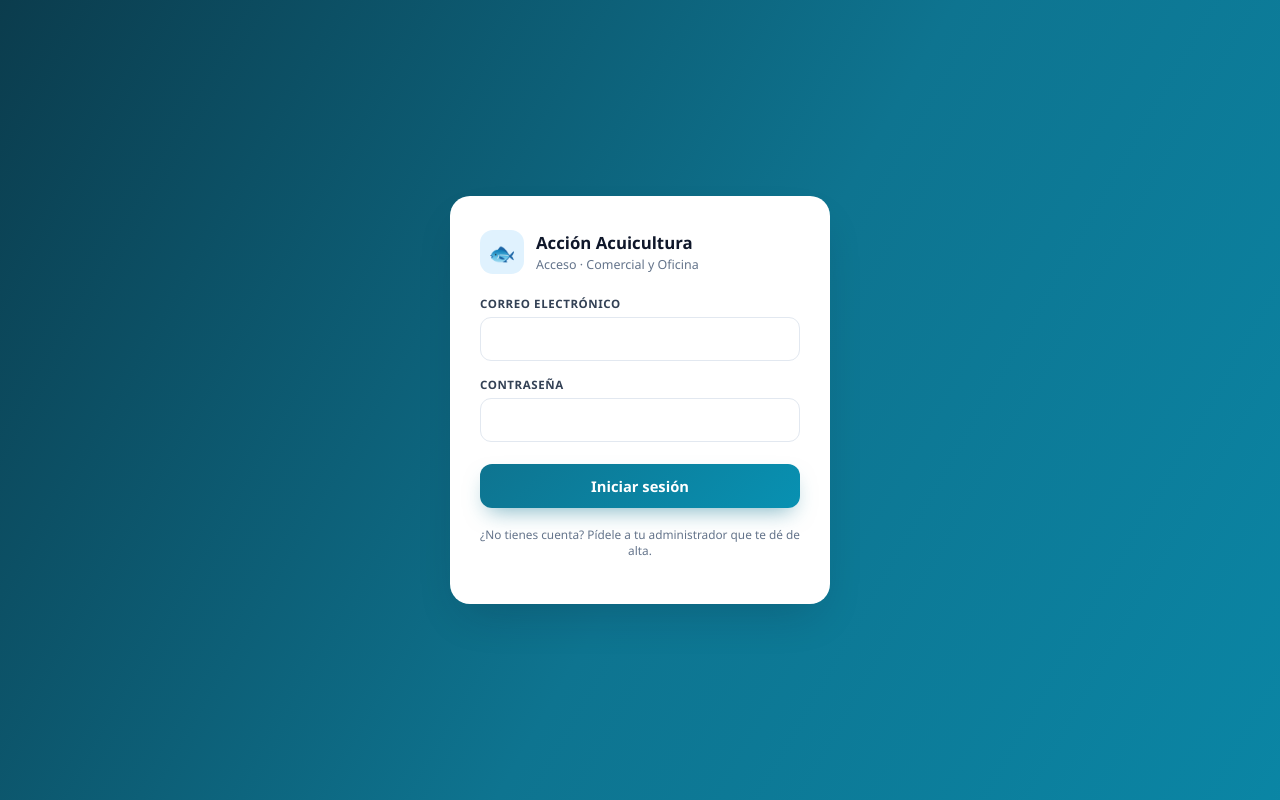
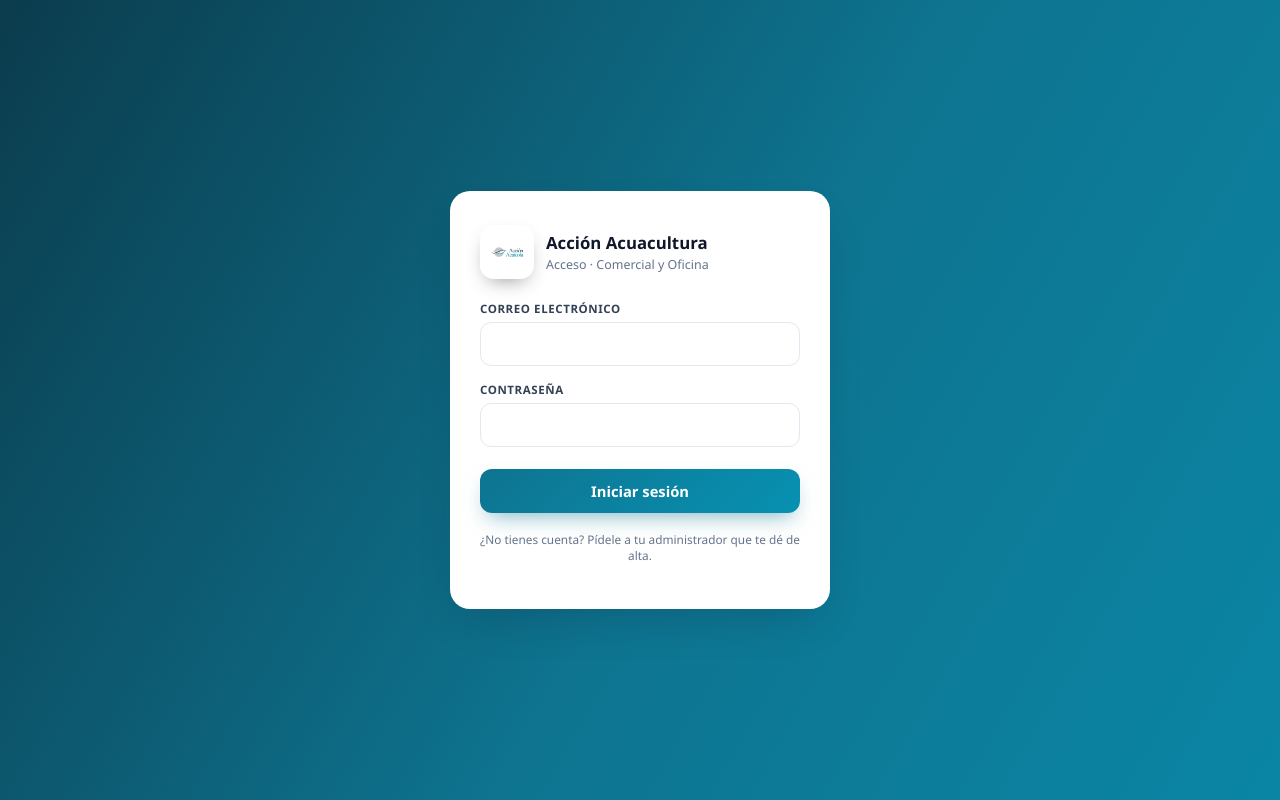
Before and after one commit to quintanamoises764-commits/cuestionario, a website: page login.html in a window 1280 px wide. Drawn offline with nearby package versions, Linux system fonts and the light colour scheme.

Commit message:
Update login.html

```diff
--- a/login.html
+++ b/login.html
@@ -33,9 +33,12 @@
   }
   .brand{display:flex;align-items:center;gap:12px;margin-bottom:22px;}
   .logo{
-    width:44px;height:44px;border-radius:13px;background:var(--primary-light);
-    display:flex;align-items:center;justify-content:center;font-size:1.35rem;flex-shrink:0;
+    width:54px;height:54px;border-radius:14px;background:#fff;
+    display:flex;align-items:center;justify-content:center;
+    padding:7px;flex-shrink:0;
+    box-shadow:0 8px 20px -8px rgba(0,0,0,.45), inset 0 0 0 1px rgba(255,255,255,.7);
   }
+  .logo img{width:100%;height:100%;object-fit:contain;display:block;}
   .brand h1{margin:0;font-size:1.05rem;color:var(--text);}
   .brand p{margin:2px 0 0;font-size:.78rem;color:var(--muted);}
   .field{margin-bottom:16px;display:flex;flex-direction:column;gap:6px;}
@@ -68,9 +71,9 @@
 
 <div class="card">
   <div class="brand">
-    <div class="logo">🐟</div>
+    <div class="logo"><img src="accion_acuicola.png" alt="Acción Acuacultura"></div>
     <div>
-      <h1>Acción Acuicultura</h1>
+      <h1>Acción Acuacultura</h1>
       <p>Acceso · Comercial y Oficina</p>
     </div>
   </div>
@@ -103,7 +106,7 @@ const btn = document.getElementById("loginBtn");
   const { data: { session } } = await supabaseClient.auth.getSession();
   if (session) {
     const ok = await tieneRolValido(session.user.id);
-    if (ok) window.location.href = "cuestionario.html";
+    if (ok) window.location.href = "cuestionario.html";   // ← corregido (antes: cuestionario.html)
   }
 })();
 
@@ -149,7 +152,7 @@ form.addEventListener("submit", async (e) => {
 
   msg.className = "msg ok";
   msg.textContent = "¡Bienvenido! Entrando…";
-  window.location.href = "cuestionario.html";
+  window.location.href = "cuestionario.html";   // ← corregido (antes: cuestionario.html)
 });
 </script>
 </body>
```
